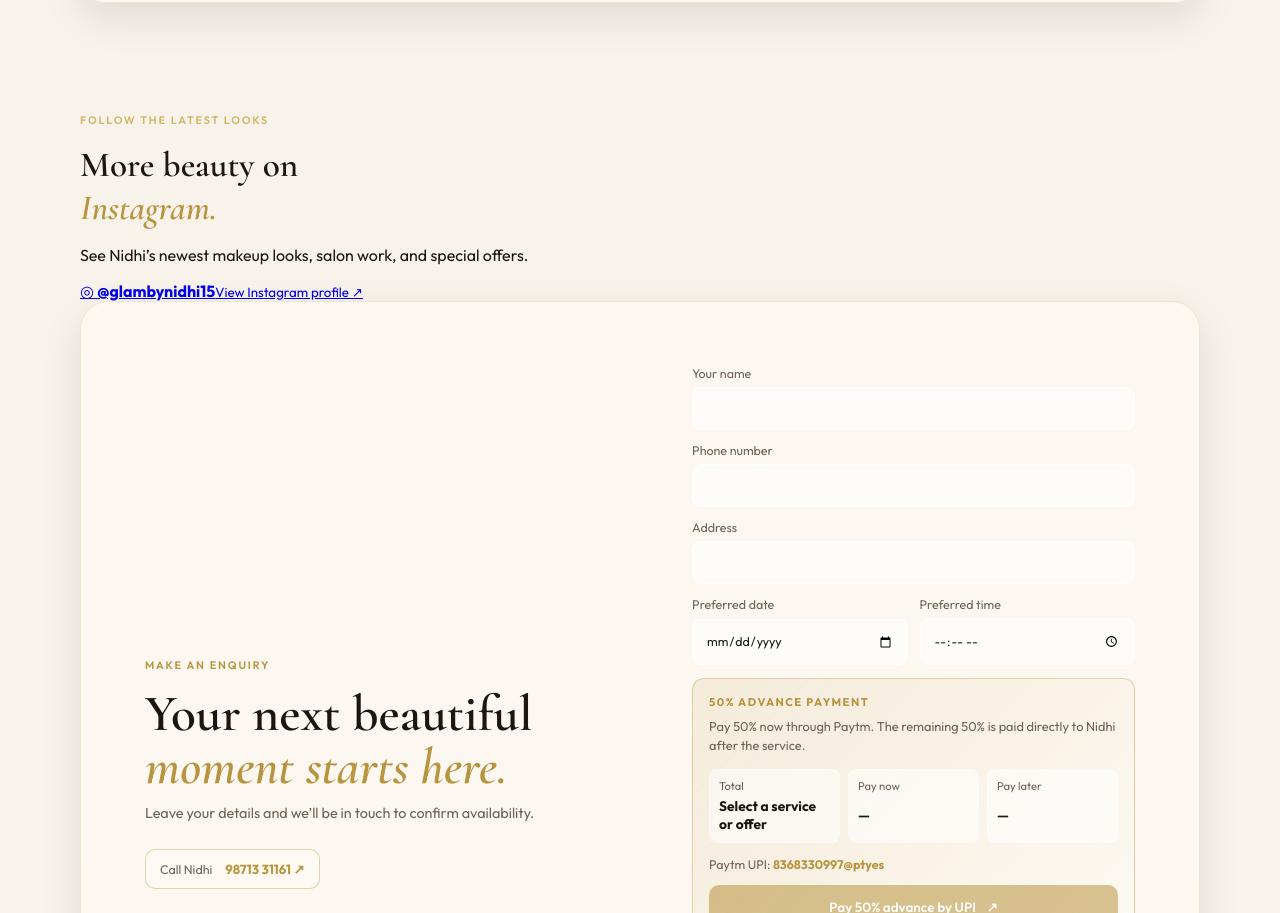
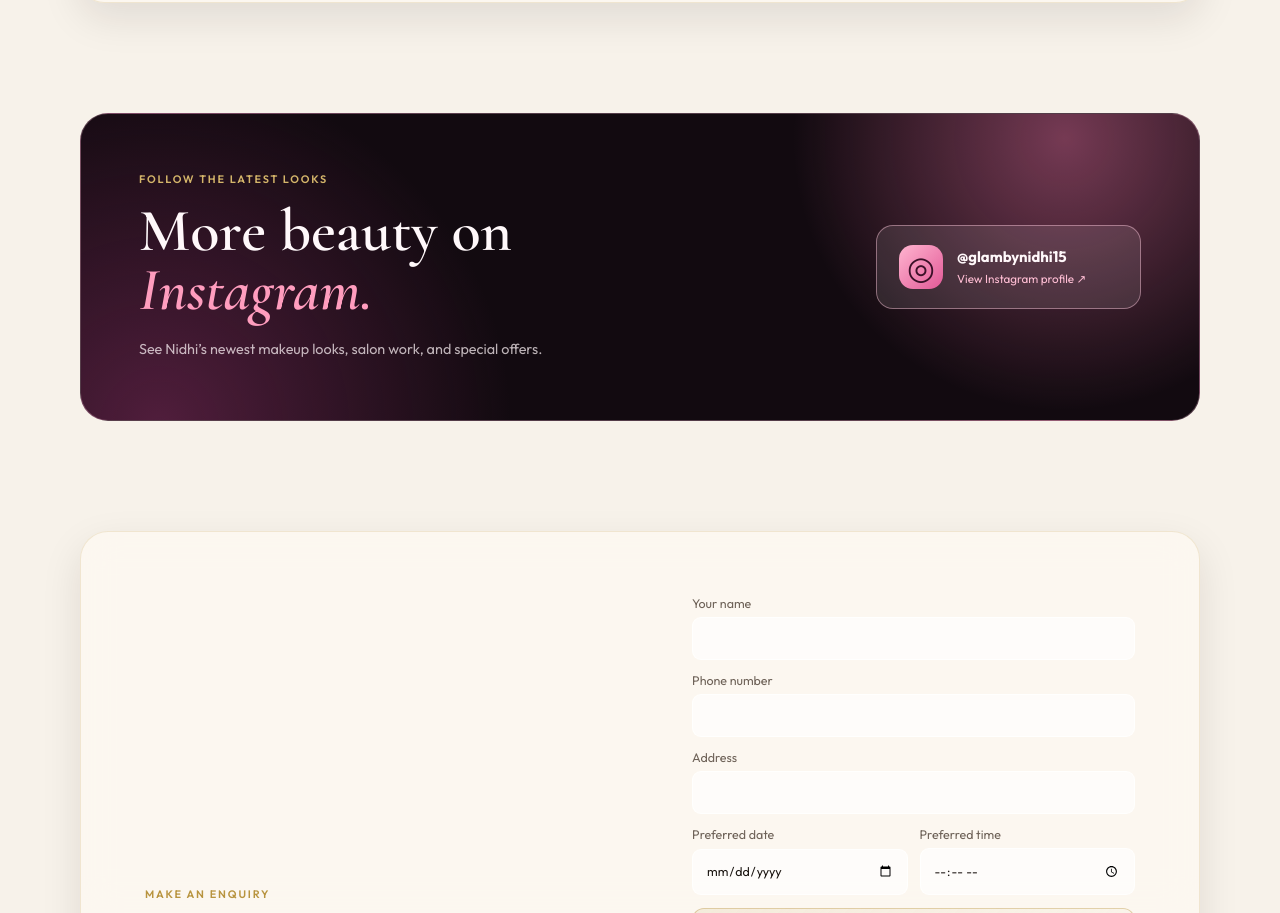
Before and after one commit to rohan1403-09/glambynidhi, a website: page index.html in a window 1280 px wide. Shown: the part 3653-4566 px from the top of the page. Drawn offline with nearby package versions, Linux system fonts and the light colour scheme; no server answers.

Commit message:
Update style.css

```diff
--- a/style.css
+++ b/style.css
@@ -138,6 +138,17 @@ em { font-style: italic; }
 .reviews__loading { color: var(--soft-ink); }
 .reviews__error { border-color: var(--accent-border); color: var(--ink); }
 
+.instagram-showcase { display: grid; grid-template-columns: 1fr auto; gap: 35px; align-items: center; margin: 0 0 110px; padding: clamp(30px, 5vw, 58px); overflow: hidden; border: 1px solid rgba(255, 194, 218, .28); border-radius: 28px; background: radial-gradient(circle at 88% 8%, rgba(255, 124, 177, .42), transparent 17rem), radial-gradient(circle at 7% 102%, rgba(133, 46, 97, .54), transparent 22rem), #120a10; color: #fff5f8; }
+.instagram-showcase h2 { color: #fff8fa; font-size: clamp(2.3rem, 4.7vw, 4rem); line-height: .98; }
+.instagram-showcase h2 em { color: #ff9dbe; }
+.instagram-showcase__copy > p:last-child { max-width: 470px; margin: 18px 0 0; color: rgba(255, 245, 248, .72); font-size: .9rem; line-height: 1.65; }
+.instagram-showcase__link { display: flex; min-width: 265px; padding: 19px 22px; gap: 14px; align-items: center; border: 1px solid rgba(255, 200, 220, .45); border-radius: 17px; background: rgba(255,255,255,.1); color: #fff8fa; text-decoration: none; transition: transform .2s ease, border-color .2s ease, background .2s ease; }
+.instagram-showcase__link:hover { transform: translateY(-4px); border-color: #ff9dbe; background: rgba(255, 122, 176, .18); }
+.instagram-showcase__icon { display: grid; width: 44px; height: 44px; flex: 0 0 auto; place-items: center; border-radius: 14px; background: linear-gradient(135deg, #ffb5d0, #e25997); color: #3b1028; font-size: 2rem; line-height: 1; }
+.instagram-showcase__link span:last-child { display: grid; gap: 5px; }
+.instagram-showcase__link b { font-size: .93rem; }
+.instagram-showcase__link small { color: #ffbed4; font-size: .73rem; }
+
 .booking { display: grid; grid-template-columns: 1fr .9fr; gap: 55px; align-items: center; margin-bottom: 66px; padding: clamp(28px, 5vw, 64px); border-radius: 28px; }
 .booking-copy h2 { font-size: clamp(2rem, 4vw, 3.4rem); line-height: 1.05; }
 .call-option { display: flex; width: fit-content; margin-top: 24px; padding: 11px 14px; gap: 13px; align-items: center; border: 1px solid var(--accent-border); border-radius: 10px; background: rgba(255,251,244,.45); color: var(--soft-ink); font-size: .78rem; text-decoration: none; transition: transform .18s ease, border-color .18s ease, background .18s ease; }
@@ -215,6 +226,8 @@ footer a:hover { color: var(--accent); }
   .reviews__header { flex-direction: column; align-items: flex-start; gap: 20px; }
   .reviews__summary { width: 100%; }
   .reviews__list { grid-template-columns: 1fr; }
+  .instagram-showcase { grid-template-columns: 1fr; gap: 25px; margin-bottom: 75px; }
+  .instagram-showcase__link { width: 100%; min-width: 0; }
   .booking { gap: 35px; }
   footer { gap: 8px; flex-direction: column; }
 }
```
